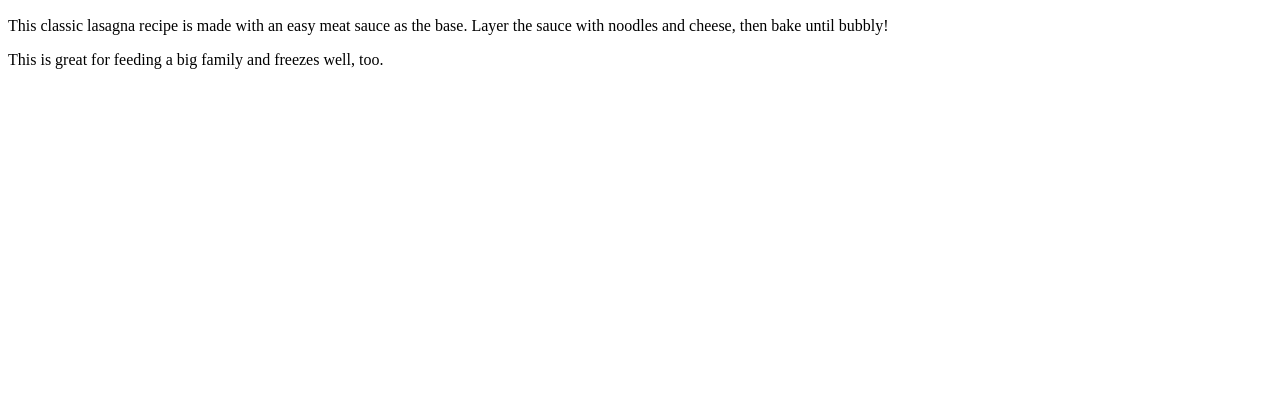
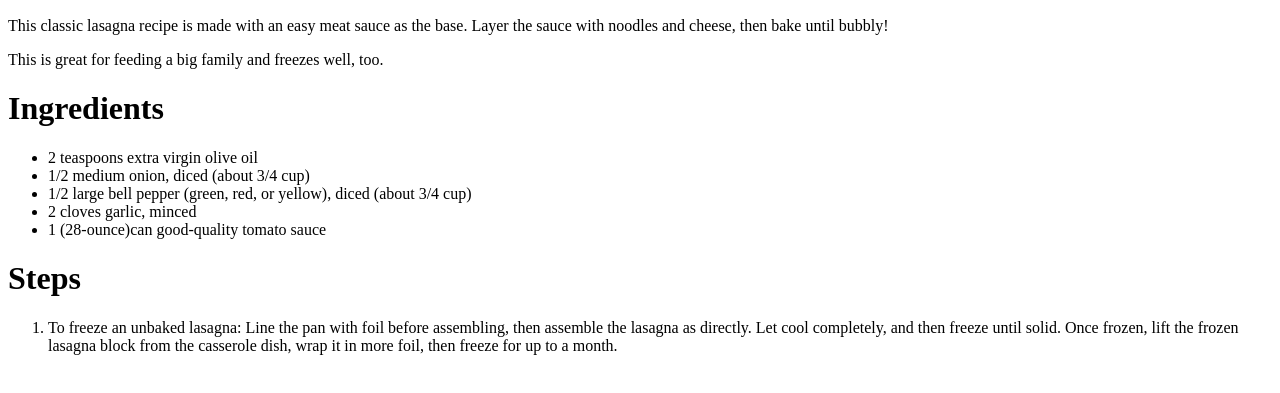
Before and after one commit to dixonlee1/odin-recipes, a plain HTML site: page recipes/lasagna.html in a window 1280 px wide. Shown: the part 99-492 px from the top of the page. Drawn offline with Linux system fonts and the light colour scheme.

Commit message:
added ingredients and steps

```diff
--- a/recipes/lasagna.html
+++ b/recipes/lasagna.html
@@ -12,5 +12,20 @@
     <p>This classic lasagna recipe is made with an easy meat sauce as the base. Layer the sauce with noodles and cheese, then bake until bubbly!</p>
     <p>This is great for feeding a big family and freezes well, too.
     </p>
+    <h1>Ingredients</h1>
+    <ul>
+        <li>2 teaspoons extra virgin olive oil</li>
+        <li>1/2 medium onion, diced (about 3/4 cup)</li>
+        <li>1/2 large bell pepper (green, red, or yellow), diced (about 3/4 cup)</li>
+        <li>2 cloves garlic, minced</li>
+        <li>1 (28-ounce)can good-quality tomato sauce</li>
+    </ul>
+
+    <h1>Steps</h1>
+    <ol>
+        <li>To freeze an unbaked lasagna: Line the pan with foil
+             before assembling, then assemble the lasagna as directly.
+              Let cool completely, and then freeze until solid. Once frozen, lift the frozen lasagna block from the casserole dish, wrap it in more foil, then freeze for up to a month.</li>
+    </ol>
 </body>
 </html>
```
